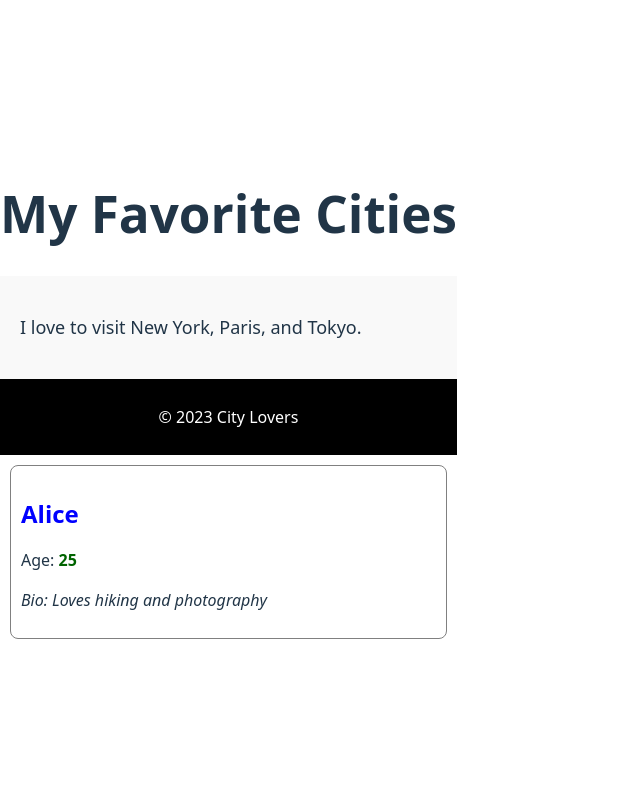
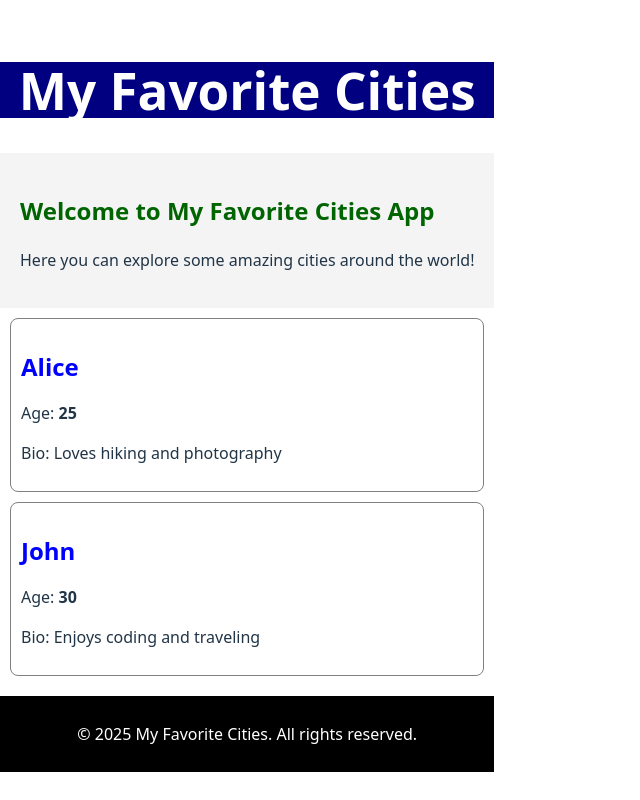
Before and after one commit to Bonace254/alx-fe-reactjs, a React (Vite) app: page / in a window 1280 px wide. Shown: the whole page, without its empty margins (0-640 px from the left). Built offline with nearby package versions, Linux system fonts and the light colour scheme.

Commit message:
Add inline styling to all components and update App.jsx

```diff
--- a/src/App.jsx
+++ b/src/App.jsx
@@ -1,20 +1,18 @@
-import Header from './components/Header';
-import MainContent from './components/MainContent';
-import Footer from './components/Footer';
-import UserProfile from './components/UserProfile';
+import React from "react";
+import Header from "./components/Header";
+import MainContent from "./components/MainContent";
+import UserProfile from "./components/UserProfile";
+import Footer from "./components/Footer";
 
 function App() {
   return (
-    <>
+    <div>
       <Header />
       <MainContent />
+      <UserProfile name="Alice" age="25" bio="Loves hiking and photography" />
+      <UserProfile name="John" age="30" bio="Enjoys coding and traveling" />
       <Footer />
-      <UserProfile
-       name="Alice"
-       age="25"
-       bio="Loves hiking and photography"
-     />
-   </>
+    </div>
   );
 }
 
--- a/src/components/Footer.jsx
+++ b/src/components/Footer.jsx
@@ -1,7 +1,9 @@
+import React from "react";
+
 function Footer() {
   return (
-    <footer style={{ backgroundColor: 'black', color: 'white', textAlign: 'center', padding: '10px' }}>
-      <p>© 2023 City Lovers</p>
+    <footer style={{ backgroundColor: "black", color: "white", textAlign: "center", padding: "10px", marginTop: "20px" }}>
+      <p>&copy; 2025 My Favorite Cities. All rights reserved.</p>
     </footer>
   );
 }
--- a/src/components/Header.jsx
+++ b/src/components/Header.jsx
@@ -1,6 +1,8 @@
+import React from "react";
+
 function Header() {
   return (
-    <header>
+    <header style={{ backgroundColor: "navy", color: "white", textAlign: "center" }}>
       <h1>My Favorite Cities</h1>
     </header>
   );
--- a/src/components/MainContent.jsx
+++ b/src/components/MainContent.jsx
@@ -1,7 +1,10 @@
+import React from "react";
+
 function MainContent() {
   return (
-    <main style={{ backgroundColor: '#f9f9f9', padding: '20px', fontSize: '18px' }}>
-      <p>I love to visit New York, Paris, and Tokyo.</p>
+    <main style={{ padding: "20px", backgroundColor: "#f4f4f4" }}>
+      <h2 style={{ color: "darkgreen" }}>Welcome to My Favorite Cities App</h2>
+      <p>Here you can explore some amazing cities around the world!</p>
     </main>
   );
 }
--- a/src/components/UserProfile.jsx
+++ b/src/components/UserProfile.jsx
@@ -1,9 +1,11 @@
+import React from "react";
+
 const UserProfile = (props) => {
   return (
-    <div style={{ border: '1px solid gray', padding: '10px', margin: '10px', borderRadius: '8px' }}>
-      <h2 style={{ color: 'blue', marginBottom: '5px' }}>{props.name}</h2>
-      <p>Age: <span style={{ fontWeight: 'bold', color: 'darkgreen' }}>{props.age}</span></p>
-      <p style={{ fontStyle: 'italic' }}>Bio: {props.bio}</p>
+    <div style={{ border: "1px solid gray", padding: "10px", margin: "10px", borderRadius: "8px" }}>
+      <h2 style={{ color: "blue", marginBottom: "5px" }}>{props.name}</h2>
+      <p>Age: <span style={{ fontWeight: "bold" }}>{props.age}</span></p>
+      <p>Bio: {props.bio}</p>
     </div>
   );
 };
```
